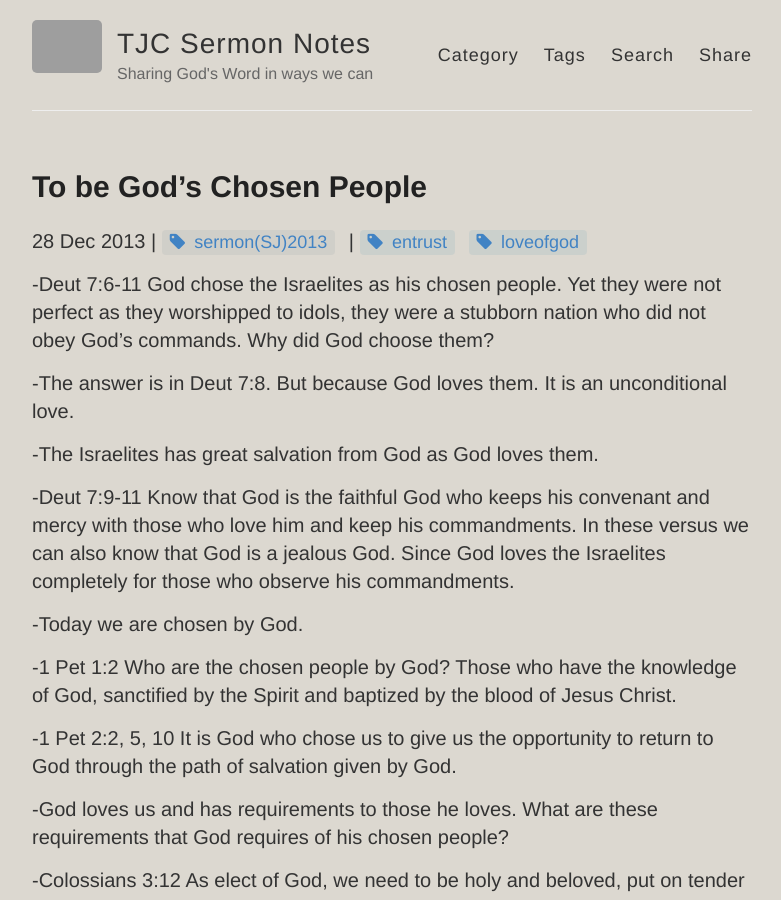
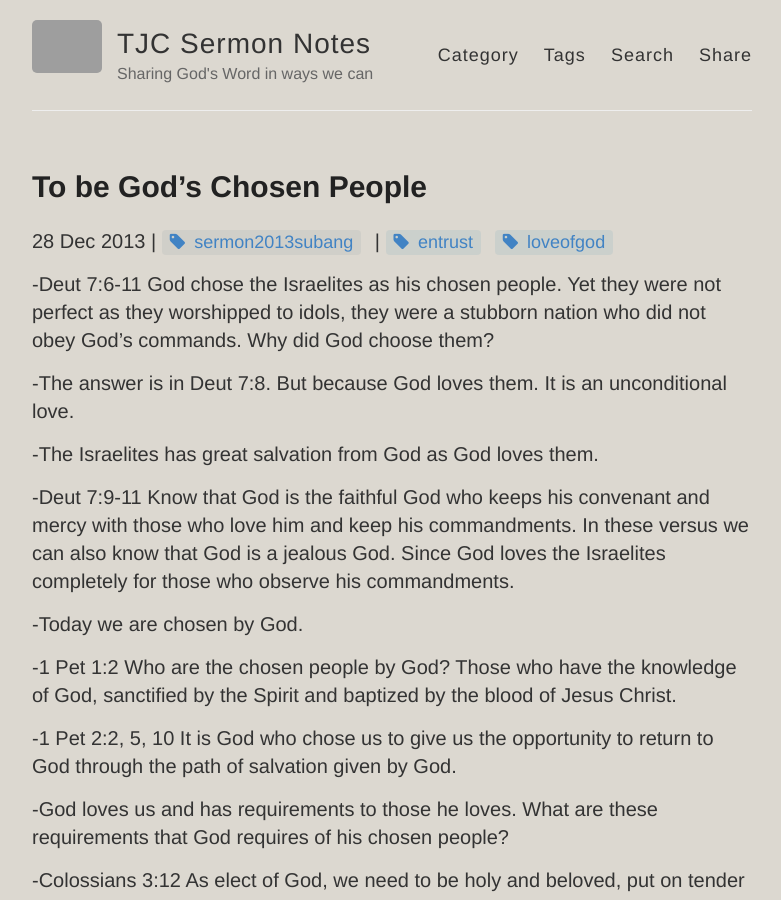
Before and after one commit to catchupTJC/catchuptjc.github.io, a Jekyll site: the page built from _posts/2013-12-28-To be God’s Chosen People.md, in a window 1280 px wide and 900 px high. Shown: the whole window, without its empty margins (248-1029 px from the left). Built offline with Jekyll 4.4.1, drawn with Linux system fonts in a browser that asks for light colours; nearby versions of some CDN libraries; comment, search, counter and statistics services are not loaded; grey boxes are pictures that could not be loaded.

Commit message:
Update 2013-12-28-To be God’s Chosen People.md

```diff
--- a/_posts/2013-12-28-To be God’s Chosen People.md
+++ b/_posts/2013-12-28-To be God’s Chosen People.md
@@ -1,7 +1,7 @@
 ---
 layout: post
 title: To be God’s Chosen People
-category: sermon(SJ)2013
+category: sermon2013subang
 tags: [entrust,loveofgod]
 hymns: []
 ---
```
